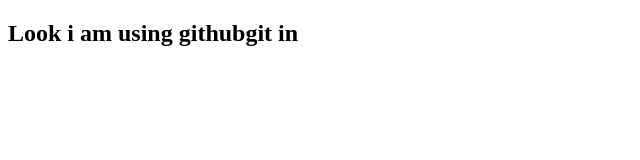
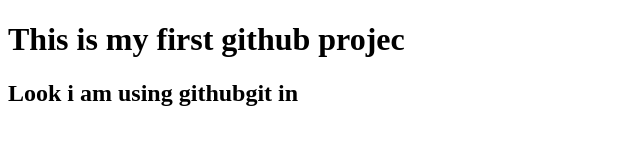
Before and after one commit to DukulH/my-first-website, a plain HTML site: page index.html in a window 1280 px wide. Shown: the whole page, without its empty margins (0-640 px from the left). Drawn offline with Linux system fonts and the light colour scheme.

Commit message:
added a header

```diff
--- a/index.html
+++ b/index.html
@@ -6,6 +6,7 @@
     <title>Document</title>
 </head>
 <body>
+    <h1>This is my first github projec</h1>
     <h2>Look i am using githubgit in</h2>
 </body>
 </html>
```
Also changed, not shown: 1 other file.
